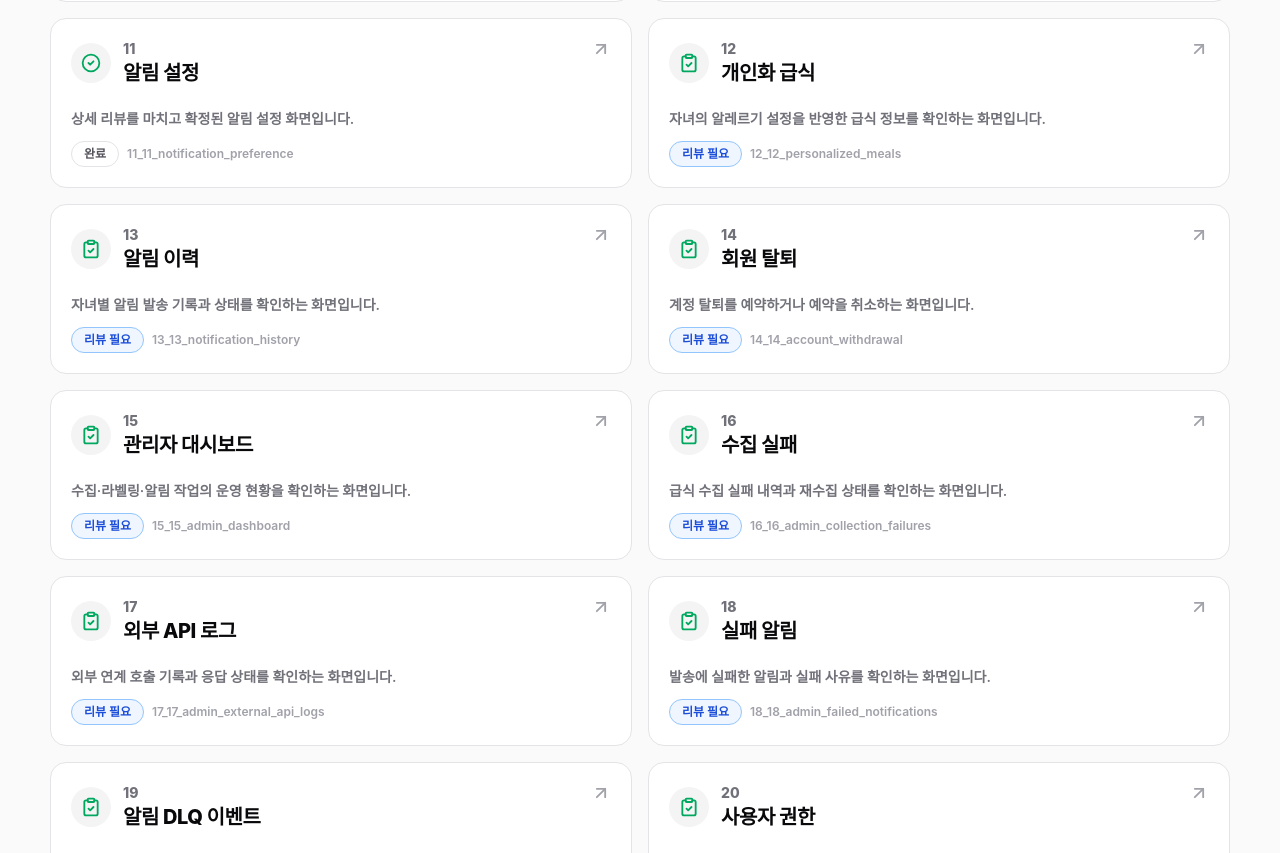
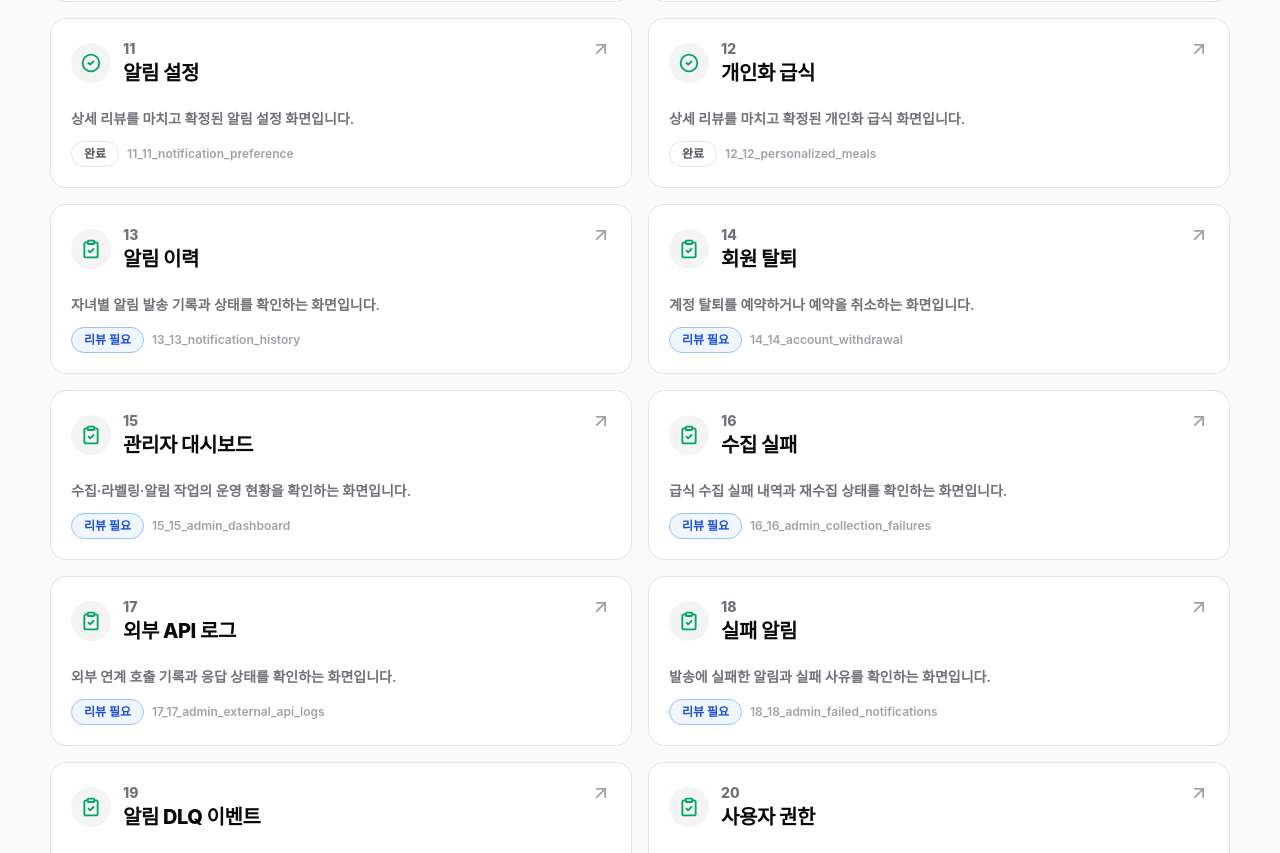
Before and after one commit to wowddok99/aller-meal-fe, a Next.js app: page / in a window 1280 px wide. Shown: the part 1298-2151 px from the top of the page. Built offline with nearby package versions, Linux system fonts and the light colour scheme; a web font is replaced by a local one.

Commit message:
chore: 개인화 급식 화면 구현 상태를 완료로 변경
- 개인화 급식 Page Index 카드의 완료 상태와 아이콘 반영
- 화면 구현 계획의 최신 상태 동기화

```diff
--- a/src/components/public/public-page-index.tsx
+++ b/src/components/public/public-page-index.tsx
@@ -128,10 +128,10 @@ const pageLinks = [
     id: "12",
     title: "12_12_personalized_meals",
     label: "개인화 급식",
-    description: "자녀의 알레르기 설정을 반영한 급식 정보를 확인하는 화면입니다.",
+    description: "상세 리뷰를 마치고 확정된 개인화 급식 화면입니다.",
     href: "/children/preview/meals",
-    status: "리뷰 필요",
-    icon: ClipboardCheck,
+    status: "완료",
+    icon: CheckCircle2,
   },
   {
     id: "13",
```
